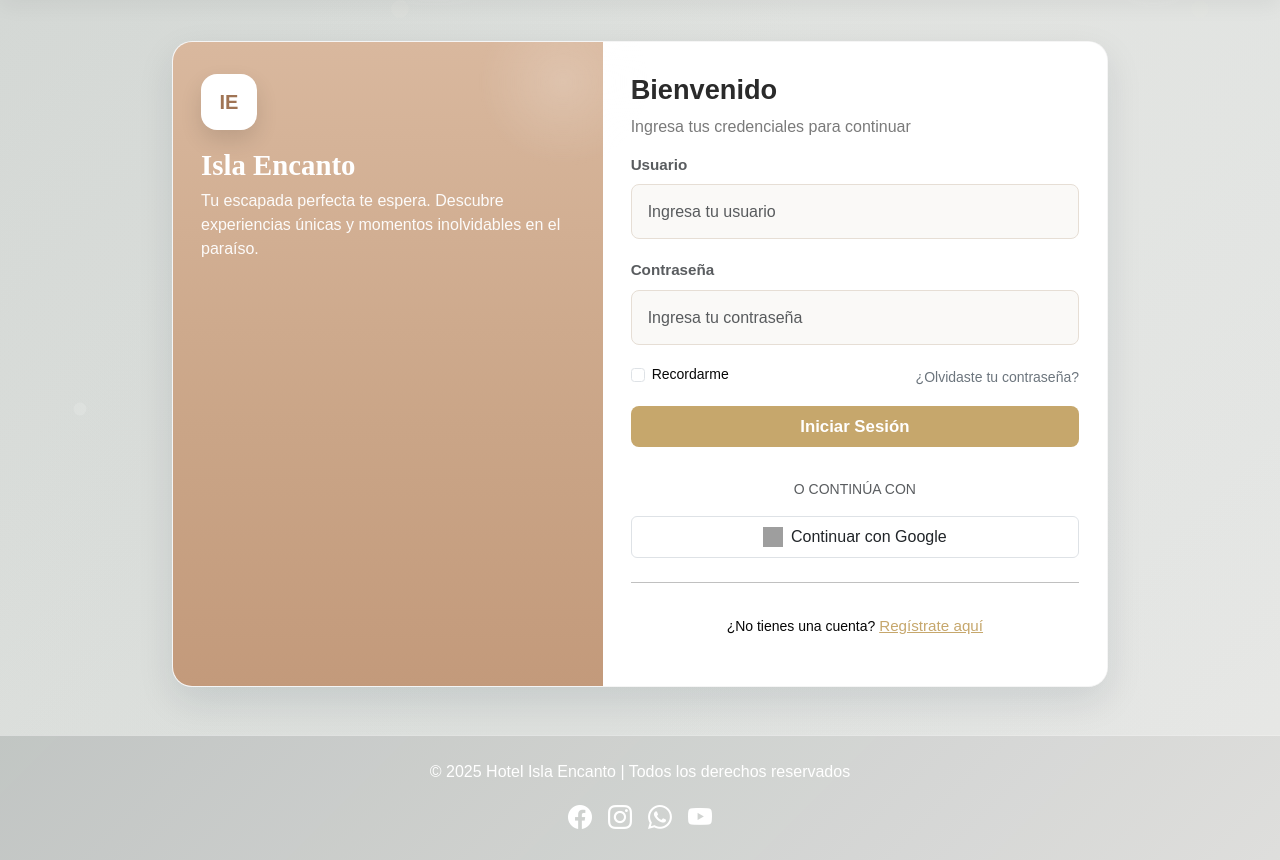
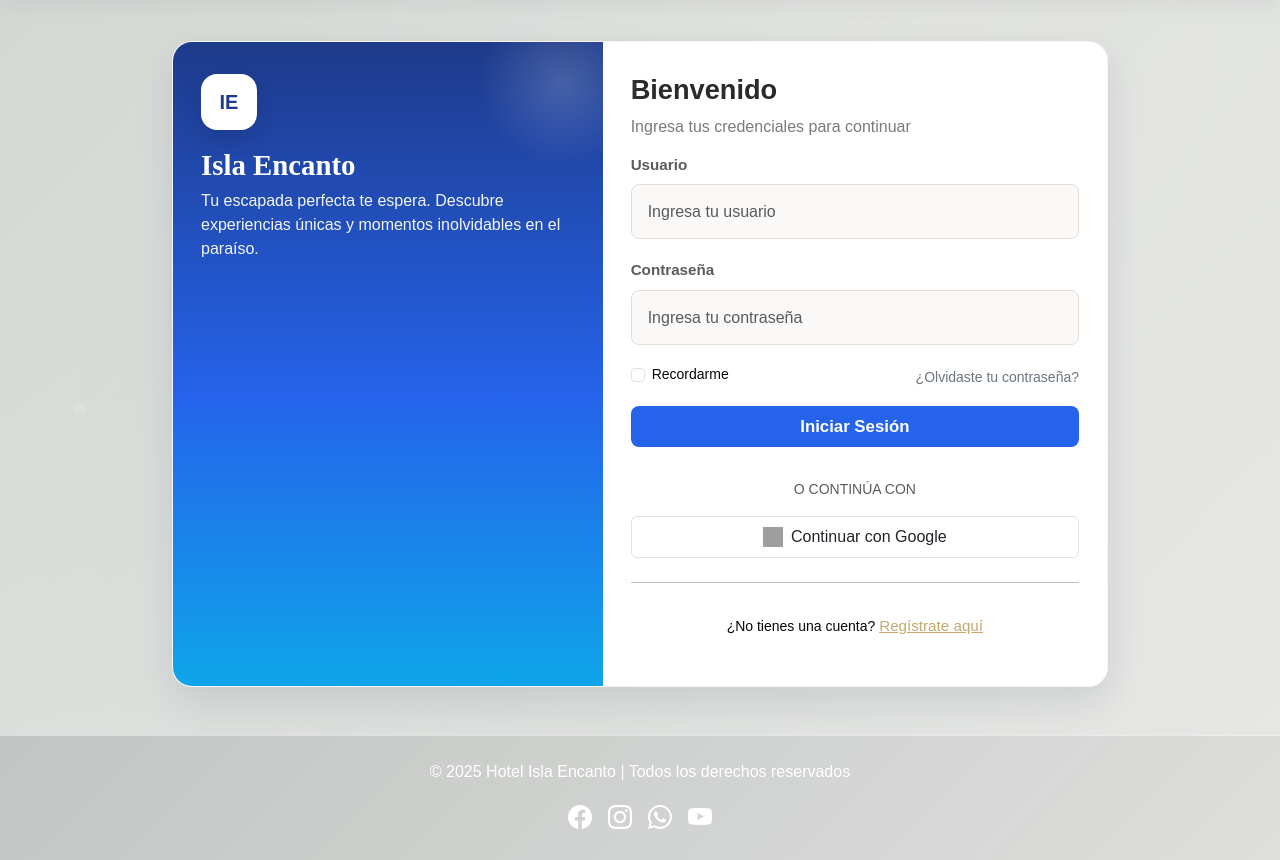
Before and after one commit to Sofiavelasco177/Resort_encanto, a Flask app: page /login in a window 1280 px wide. Shown: the part 71-931 px from the top of the page. Run offline with Flask 3, Linux system fonts and the light colour scheme; parts of the project's set-up code (start-up, migrations or seed data) failed here and were passed over; grey boxes are pictures that could not be loaded.

Commit message:
Login: switch to blue theme — replace brown gradient and accents with blue hues; update focus and primary button colors

```diff
--- a/Templates/home/Login.html
+++ b/Templates/home/Login.html
@@ -84,8 +84,8 @@
             box-shadow: 0 14px 36px rgba(13,33,48,.10);
         background: #fff; border: 1px solid rgba(0,0,0,.04);
     }
-        .auth-left{ flex: 1 1 46%; padding: 32px 28px; color:#fff;
-        background: linear-gradient(180deg, #d9b89e 0%, #caa587 60%, #c39a7b 100%);
+            .auth-left{ flex: 1 1 46%; padding: 32px 28px; color:#fff;
+                background: linear-gradient(180deg, #1e3a8a 0%, #2563eb 55%, #0ea5e9 100%);
             position: relative; min-height: 420px;
     }
     .auth-left::after{
@@ -93,9 +93,9 @@
         background: radial-gradient(circle at center, rgba(255,255,255,.18), transparent 60%);
         filter: blur(1px);
     }
-        .brand-badge{
+            .brand-badge{
             width:56px; height:56px; border-radius:16px; display:flex; align-items:center; justify-content:center;
-        background:#fff; color:#a07454; font-weight:800; font-size:1.25rem; box-shadow:0 10px 22px rgba(0,0,0,.12);
+                background:#fff; color:#1e3a8a; font-weight:800; font-size:1.25rem; box-shadow:0 10px 22px rgba(0,0,0,.12);
         margin-bottom: 18px;
     }
         .brand-title{ font-family:'Poppins', serif; font-weight:800; font-size:1.8rem; margin-bottom: 6px; }
@@ -105,9 +105,9 @@
         .auth-title{ font-weight:800; font-size: 1.7rem; color:#2a2a2a; }
         .auth-sub{ color:#7a7a7a; margin-bottom: 14px; }
     .auth-right .form-control{ background:#faf9f7; border:1.5px solid #e6ded5; }
-    .auth-right .form-control:focus{ background:#fff; border-color:#c6a76c; box-shadow:0 0 6px rgba(198,167,108,.3); }
-    .auth-right .btn-main{ background:#c6a76c; }
-    .auth-right .btn-main:hover{ background:#b18f56; }
+        .auth-right .form-control:focus{ background:#fff; border-color:#2563eb; box-shadow:0 0 6px rgba(37,99,235,.35); }
+        .auth-right .btn-main{ background:#2563eb; }
+        .auth-right .btn-main:hover{ background:#1d4ed8; }
     @media (max-width: 991.98px){
         .auth-card{ flex-direction: column; }
             .auth-left{ min-height: 240px; }
```
